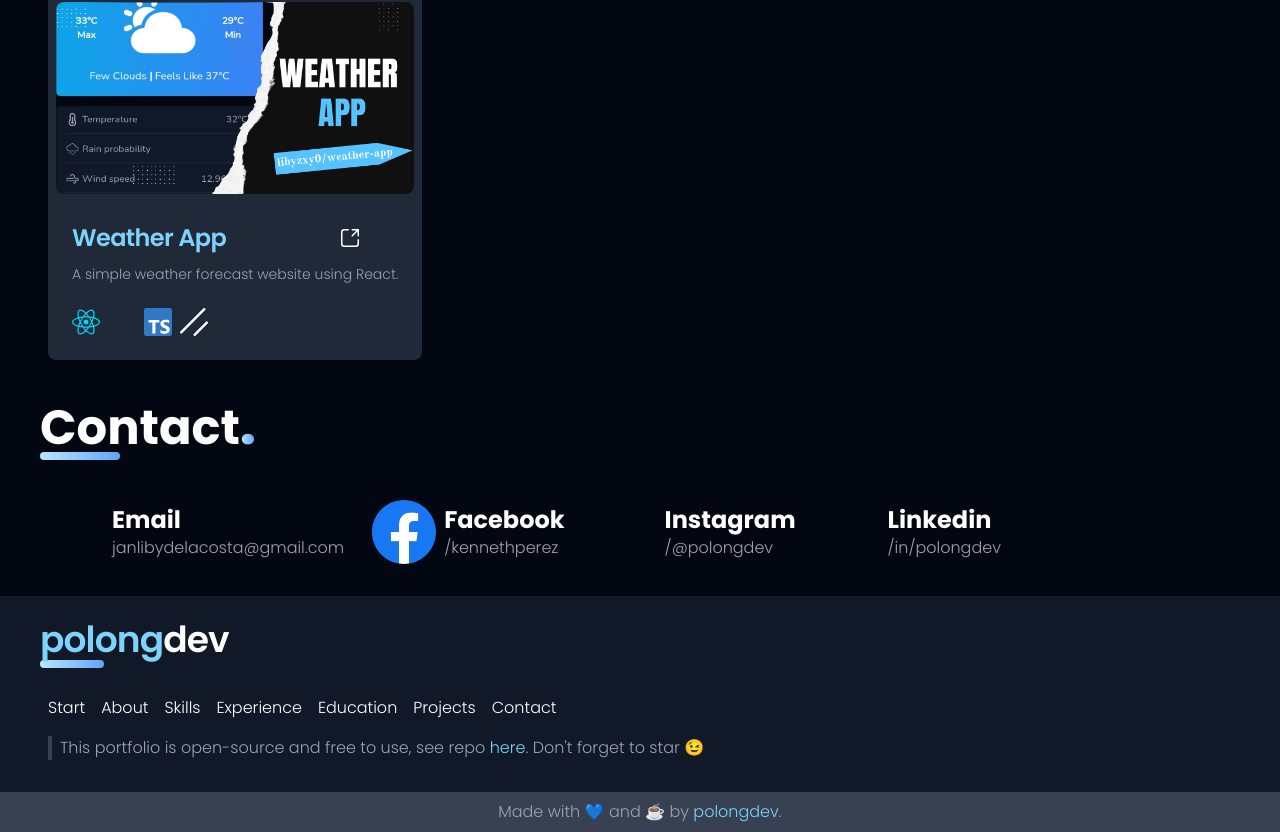
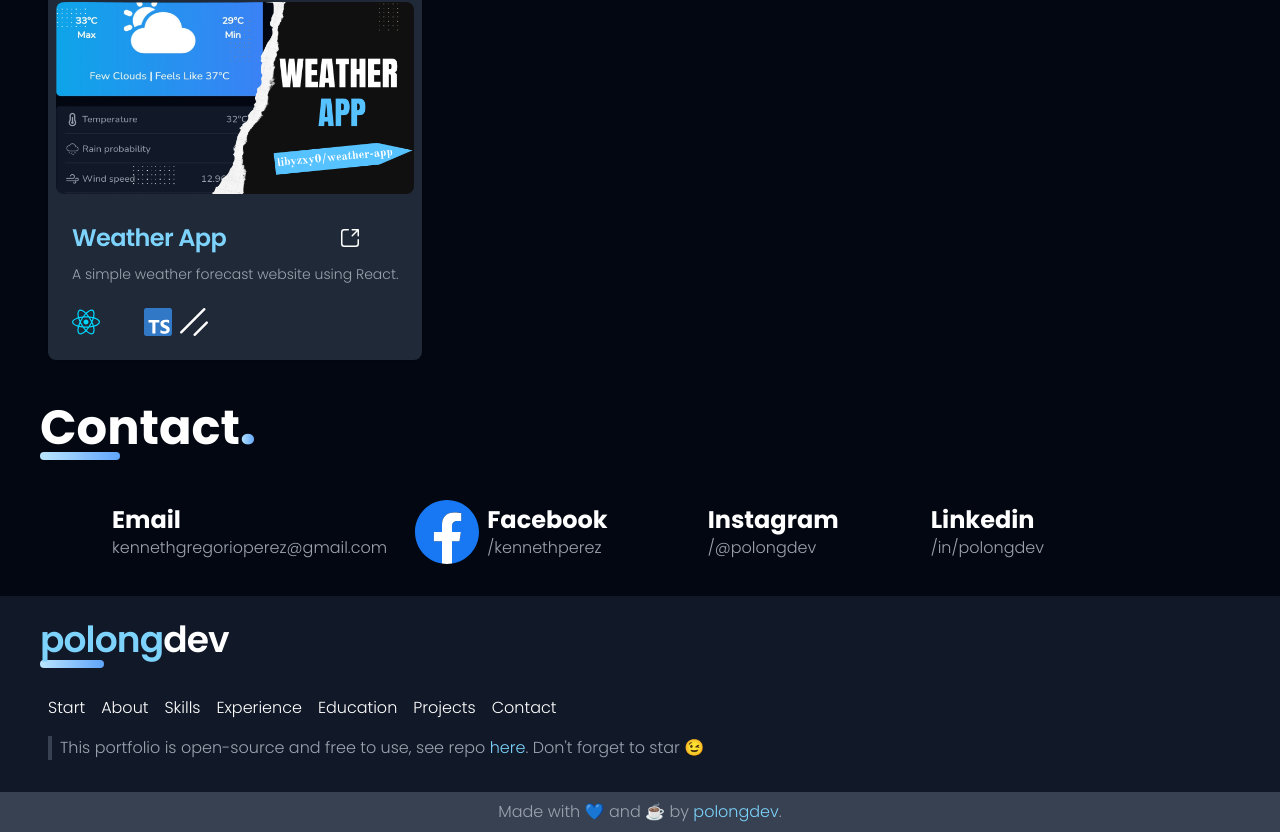
Before and after one commit to PolongDev/modern-portfolio, a React (Vite) app: page / in a window 1280 px wide. Shown: the part 2597-3429 px from the top of the page. Built offline with nearby package versions, Linux system fonts and the light colour scheme; some icons are missing.

Commit message:
Update Contact.tsx

```diff
--- a/src/sections/Contact.tsx
+++ b/src/sections/Contact.tsx
@@ -16,7 +16,7 @@
         <div className="mx-6 md:mx-10 mt-5 flex flex-col md:flex-row md:flex-wrap mb-3">
           <SlideAnimation>
           <a
-            href="mailto:janlibydelacosta@gmail.com"
+            href="mailto:kennethgregorioperez@gmail.com"
             className="flex flex-row text-sky-300 items-center mt-5 mr-5"
           >
             <Icon className="h-16 w-16" icon="ic:baseline-email" />
@@ -24,7 +24,7 @@
               <h1 className="text-white text-2xl font-bold mx-2">
                 Email
               </h1>
-              <p className="text-gray-400 mx-2">janlibydelacosta@gmail.com</p>
+              <p className="text-gray-400 mx-2">kennethgregorioperez@gmail.com</p>
             </div>
           </a>
           </SlideAnimation>
```
